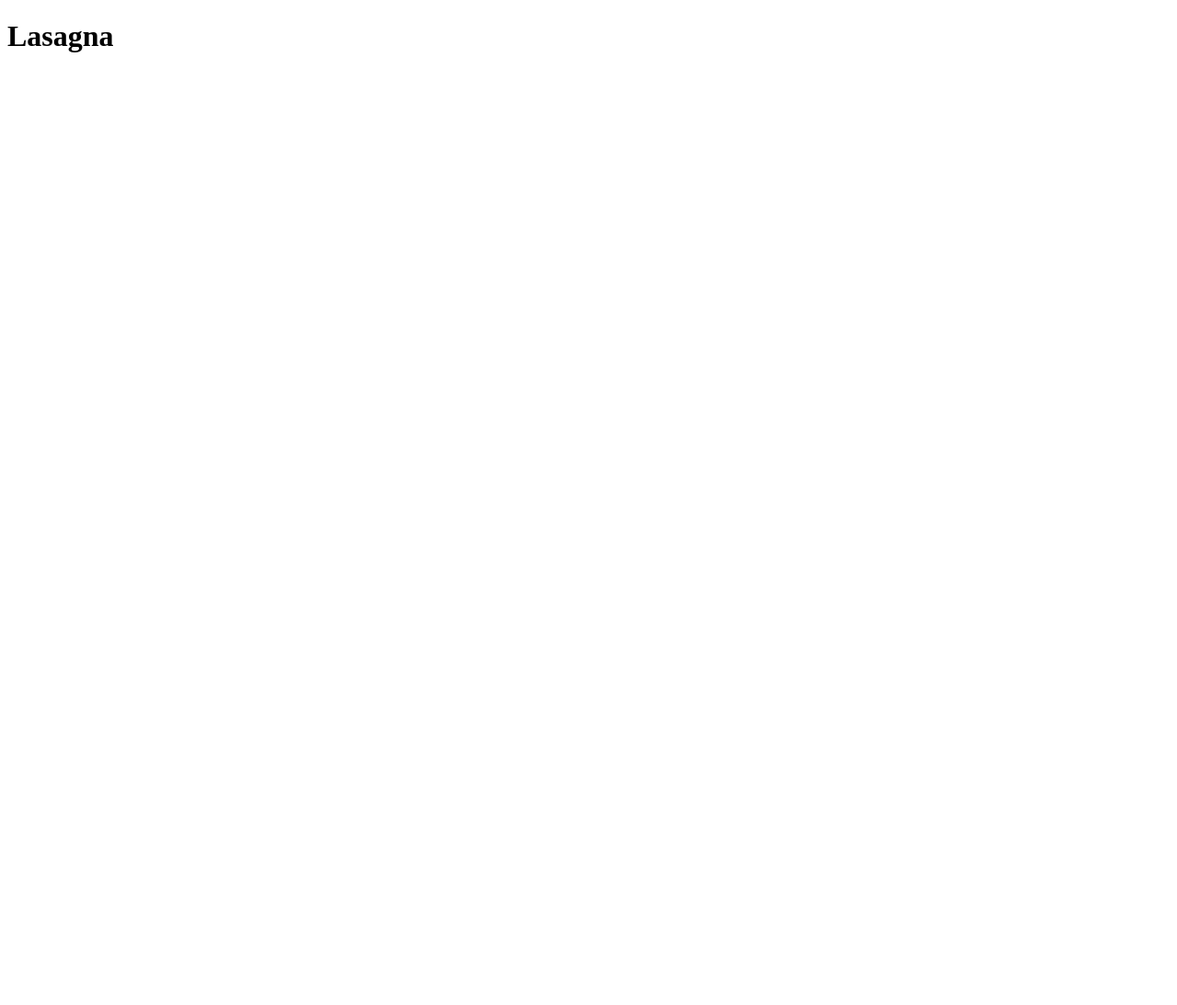
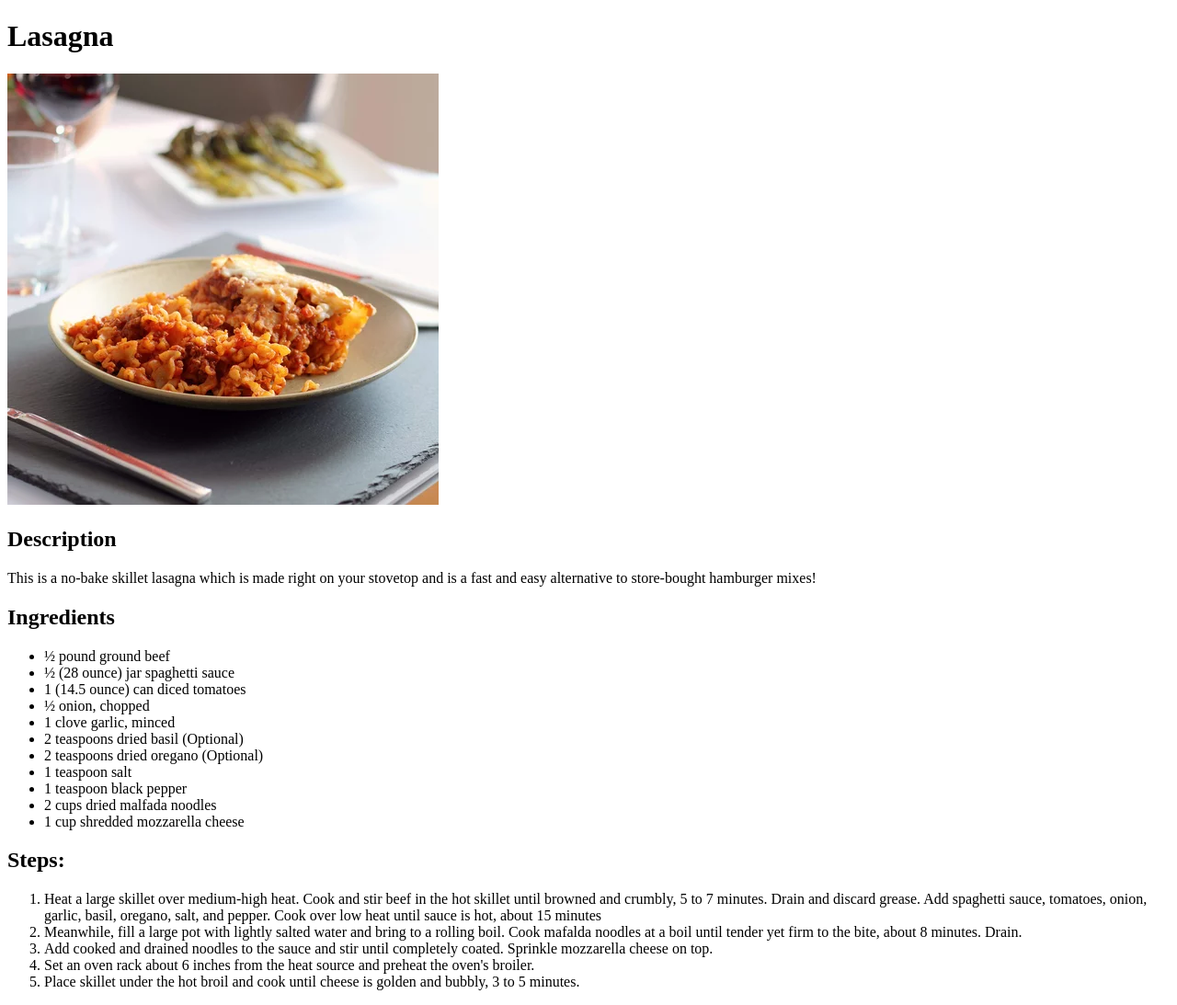
Before and after one commit to awabakram/odin-recipes, a plain HTML site: page recipes/lasagna.html in a window 1280 px wide. Shown: the whole page at 92% size. Before the commit the page ends 800 px from the top, so only its background shows below. Drawn offline with Linux system fonts and the light colour scheme.

Commit message:
Added recipe page content

```diff
--- a/recipes/lasagna.html
+++ b/recipes/lasagna.html
@@ -8,5 +8,33 @@
 
     <body>
         <h1>Lasagna</h1>
+        <img src="images/lasagna.jpg">
+
+        <h2>Description</h2>
+        <p>This is a no-bake skillet lasagna which is made right on your stovetop and is a fast and easy alternative to store-bought hamburger mixes! </p>
+
+        <h2>Ingredients</h2>
+        <ul>
+            <li>½ pound ground beef</li>
+            <li>½ (28 ounce) jar spaghetti sauce</li>
+            <li>1 (14.5 ounce) can diced tomatoes</li>
+            <li>½ onion, chopped</li>
+            <li>1 clove garlic, minced</li>
+            <li>2 teaspoons dried basil (Optional)</li>
+            <li>2 teaspoons dried oregano (Optional)</li>
+            <li>1 teaspoon salt</li>
+            <li>1 teaspoon black pepper</li>
+            <li>2 cups dried malfada noodles</li>
+            <li>1 cup shredded mozzarella cheese</li>
+        </ul>
+
+        <h2>Steps:</h2>
+        <ol>
+            <li>Heat a large skillet over medium-high heat. Cook and stir beef in the hot skillet until browned and crumbly, 5 to 7 minutes. Drain and discard grease. Add spaghetti sauce, tomatoes, onion, garlic, basil, oregano, salt, and pepper. Cook over low heat until sauce is hot, about 15 minutes</li>
+            <li>Meanwhile, fill a large pot with lightly salted water and bring to a rolling boil. Cook mafalda noodles at a boil until tender yet firm to the bite, about 8 minutes. Drain.</li>
+            <li>Add cooked and drained noodles to the sauce and stir until completely coated. Sprinkle mozzarella cheese on top.</li>
+            <li>Set an oven rack about 6 inches from the heat source and preheat the oven's broiler.</li>
+            <li>Place skillet under the hot broil and cook until cheese is golden and bubbly, 3 to 5 minutes.</li>
+        </ol>
     </body>
 </html>
```
Also changed, not shown: recipes/images/lasagna.jpg (added).
